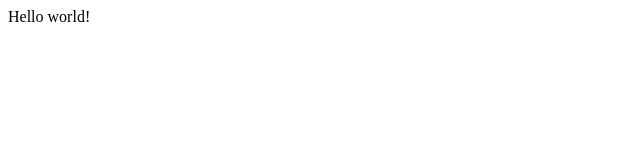
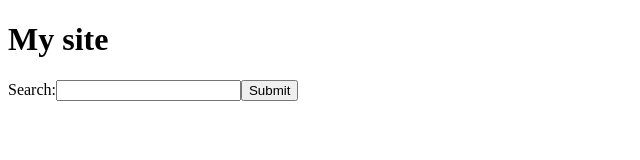
Before and after one commit to ashpoz/spotify-playlist-generator, a Gatsby site: page / in a window 1280 px wide. Shown: the whole page, without its empty margins (0-640 px from the left). Built offline with nearby package versions, Linux system fonts and the light colour scheme; Gatsby itself is replaced by a stand-in of ours.

Commit message:
add basic files

```diff
--- a/package.json
+++ b/package.json
@@ -15,6 +15,7 @@
   },
   "dependencies": {
     "gatsby": "^2.21.22",
+    "passport-spotify": "^1.1.0",
     "react": "^16.12.0",
     "react-dom": "^16.12.0"
   },
--- /dev/null
+++ b/src/components/search.js
@@ -0,0 +1,15 @@
+import React from "react"
+
+class Search extends React.Component {
+    render() {
+        return(
+            <form>
+                <label htmlFor="">Search:</label>
+                <input type="text"/>
+                <button type="submit">Submit</button>
+            </form>
+        )
+    }
+}
+
+export default Search;
--- a/src/pages/index.js
+++ b/src/pages/index.js
@@ -1,3 +1,18 @@
-import React from "react"
+import React from "react";
+import Search from "../components/search";
 
-export default () => <div>Hello world!</div>
+class Home extends React.Component {
+    componentDidMount() {
+        console.log("test");
+    }
+    render() {
+        return(
+            <>
+                <h1>My site</h1>
+                <Search />
+            </>
+        )
+    }
+}
+
+export default Home;
```
Also changed, not shown: functions/start.js (added), src/components/header.js (added), src/pages/404.js (added), 2 other files.
